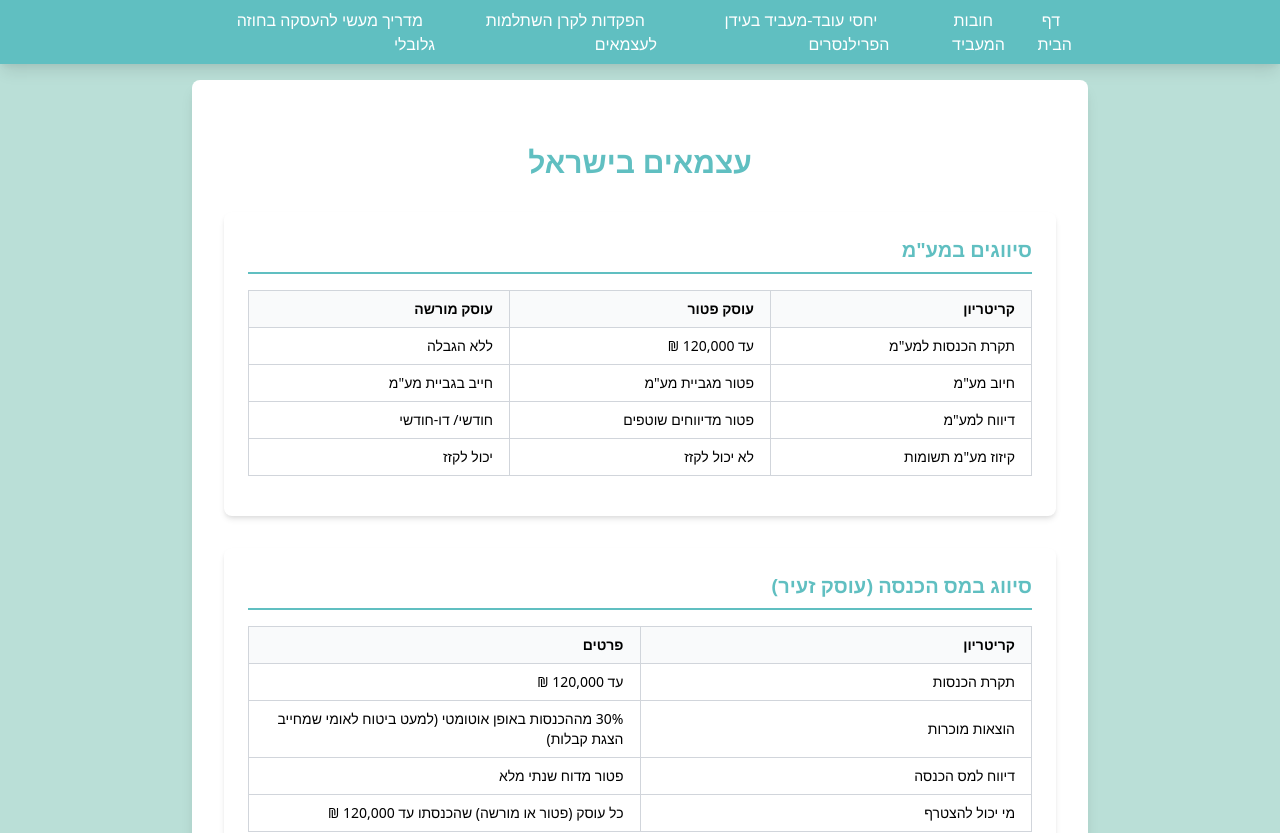
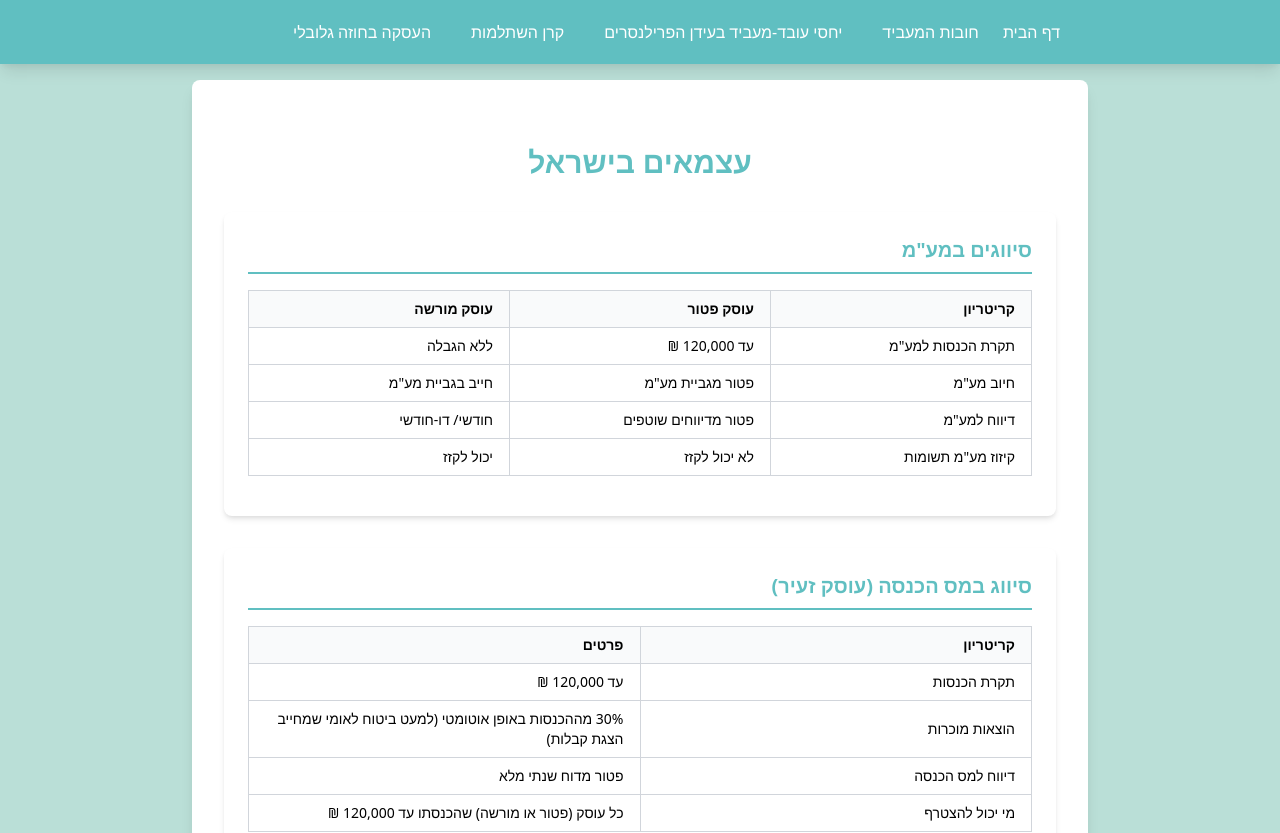
Before and after one commit to Zevik/Atsmai, a Next.js app: page / in a window 1280 px wide. Shown: the top 833 px of the page. Built offline with nearby package versions, Linux system fonts and the light colour scheme.

Commit message:
Update menu item texts in Navigation menu

```diff
--- a/components/Navigation.js
+++ b/components/Navigation.js
@@ -10,8 +10,8 @@ export default function Navigation() {
     { href: '/', text: 'דף הבית' },
     { href: '/employer-obligations', text: 'חובות המעביד' },
     { href: '/worker-employer-relations', text: 'יחסי עובד-מעביד בעידן הפרילנסרים' }, // Changed menu item name
-    { href: '/deposit-fund-for-freelancers', text: 'הפקדות לקרן השתלמות לעצמאים' }, // Added new menu item
-    { href: '/practical-guide-global-contract', text: 'מדריך מעשי להעסקה בחוזה גלובלי' }, // Added new menu item
+    { href: '/deposit-fund-for-freelancers', text: 'קרן השתלמות' }, // Changed menu item text
+    { href: '/practical-guide-global-contract', text: 'העסקה בחוזה גלובלי' }, // Changed menu item text
   ];
 
   const isActive = (path) => router.pathname === path;
```
